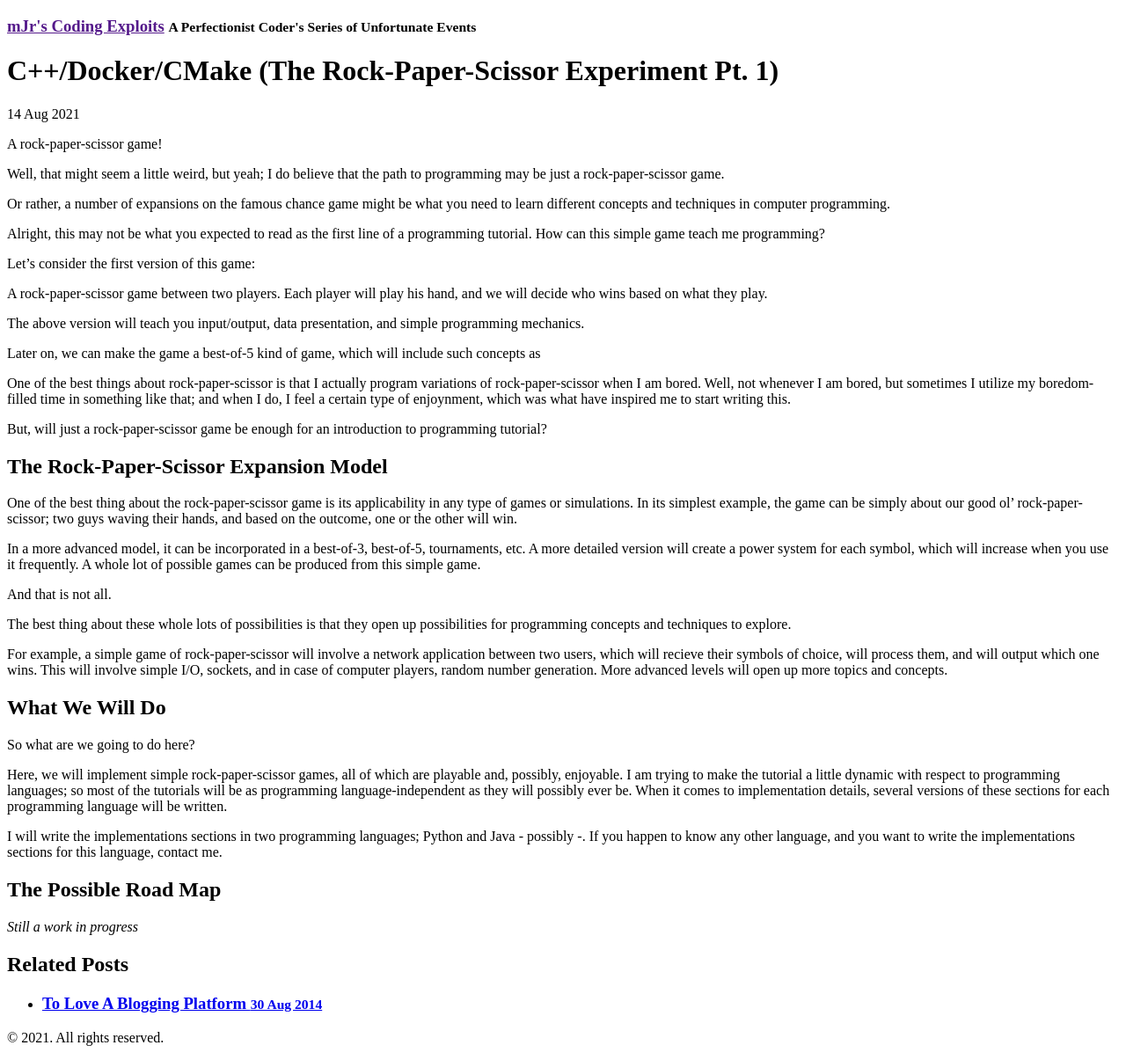
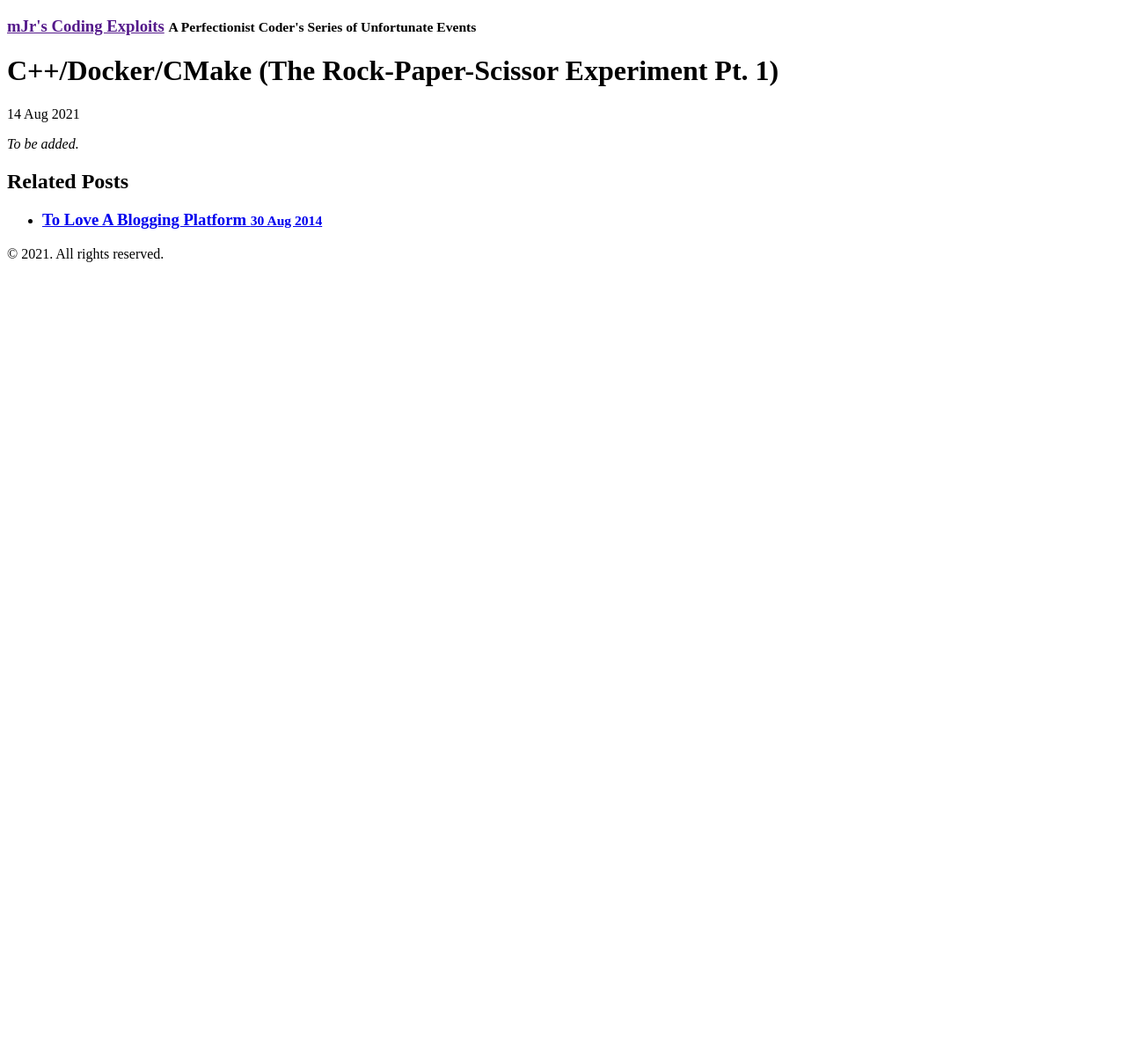
Before and after one commit to mustafajnr/mustafajnr.github.io, a Jekyll site: the page built from _posts/2021-08-14-rps-1.md, in a window 1280 px wide. Shown: the whole page at 88% size. Built offline with Jekyll 4.4.1, drawn with Linux system fonts in a browser that asks for light colours; some web fonts are replaced; Markdown is read by kramdown in place of the engine named in the settings; after the commit the page ends 900 px from its top, so only the background shows below that.

Commit message:
Update 2021-08-14-rps-1.md

```diff
--- a/_posts/2021-08-14-rps-1.md
+++ b/_posts/2021-08-14-rps-1.md
@@ -4,49 +4,4 @@ title: C++/Docker/CMake (The Rock-Paper-Scissor Experiment Pt. 1)
 published: true
 ---
 
-
-
-
-A rock-paper-scissor game!
-
-Well, that might seem a little weird, but yeah; I do believe that the path to programming may be just a rock-paper-scissor game.
-
-Or rather, a number of expansions on the famous chance game might be what you need to learn different concepts and techniques in computer programming.
-
-Alright, this may not be what you expected to read as the first line of a programming tutorial. How can this simple game teach me programming?
-
-Let's consider the first version of this game:
-
-A rock-paper-scissor game between two players. Each player will play his hand, and we will decide who wins based on what they play.
-
-The above version will teach you input/output, data presentation, and simple programming mechanics.
-
-Later on, we can make the game a best-of-5 kind of game, which will include such concepts as
-
-One of the best things about rock-paper-scissor is that I actually program variations of rock-paper-scissor when I am bored. Well, not whenever I am bored, but sometimes I utilize my boredom-filled time in something like that; and when I do, I feel a certain type of enjoynment, which was what have inspired me to start writing this.
-
-But, will just a rock-paper-scissor game be enough for an introduction to programming tutorial?
-
-## The Rock-Paper-Scissor Expansion Model
-
-One of the best thing about the rock-paper-scissor game is its applicability in any type of games or simulations. In its simplest example, the game can be simply about our good ol' rock-paper-scissor; two guys waving their hands, and based on the outcome, one or the other will win.
-
-In a more advanced model, it can be incorporated in a best-of-3, best-of-5, tournaments, etc. A more detailed version will create a power system for each symbol, which will increase when you use it frequently. A whole lot of possible games can be produced from this simple game.
-
-And that is not all.
-
-The best thing about these whole lots of possibilities is that they open up possibilities for programming concepts and techniques to explore.
-
-For example, a simple game of rock-paper-scissor will involve a network application between two users, which will recieve their symbols of choice, will process them, and will output which one wins. This will involve simple I/O, sockets, and in case of computer players, random number generation. More advanced levels will open up more topics and concepts.
-
-## What We Will Do
-
-So what are we going to do here?
-
-Here, we will implement simple rock-paper-scissor games, all of which are playable and, possibly, enjoyable. I am trying to make the tutorial a little dynamic with respect to programming languages; so most of the tutorials will be as programming language-independent as they will possibly ever be. When it comes to implementation details, several versions of these sections for each programming language will be written.
-
-I will write the implementations sections in two programming languages; Python and Java - possibly -. If you happen to know any other language, and you want to write the implementations sections for this language, contact me.
-
-## The Possible Road Map
-
-_Still a work in progress_
+_To be added._
```
